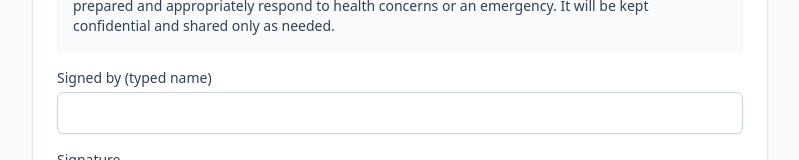
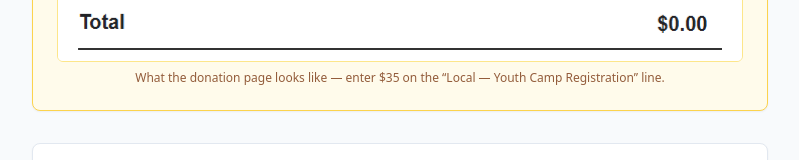
Before and after one commit to hblaylock1/nyssa-youth, a Next.js app: page / in a window 1280 px wide. Shown: the part 3243-3403 px from the top of the page, without its empty margins (240-1039 px from the left). Built offline with nearby package versions, Linux system fonts and the light colour scheme.

Commit message:
Show donation page screenshot in the fee callout
Parents now see an example of the donations page with the "Local — Youth
Camp Registration" line highlighted so they know exactly where to enter
the \$35.

https://claude.ai/code/session_0179CnwWT8pFHFabgQ3GeQQE

```diff
--- a/app/_components/RegistrationForm.tsx
+++ b/app/_components/RegistrationForm.tsx
@@ -231,6 +231,19 @@ export default function RegistrationForm({ wards, sizes }: Props) {
           </li>
           <li>Submit the donation.</li>
         </ol>
+
+        <figure className="mt-4">
+          {/* eslint-disable-next-line @next/next/no-img-element */}
+          <img
+            src="/donation-example.png"
+            alt="Donation page with $35 entered on the Local — Youth Camp Registration line"
+            className="w-full rounded-md border border-amber-200 bg-white"
+          />
+          <figcaption className="mt-2 text-center text-xs text-amber-900/80">
+            What the donation page looks like — enter $35 on the
+            &ldquo;Local — Youth Camp Registration&rdquo; line.
+          </figcaption>
+        </figure>
       </section>
 
       <Section title="Permission & signature">
```
